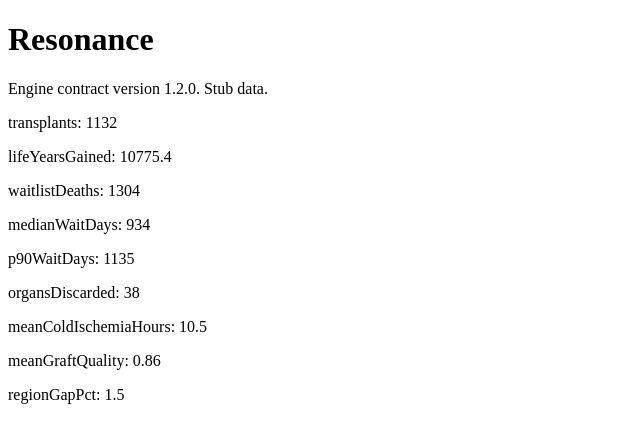
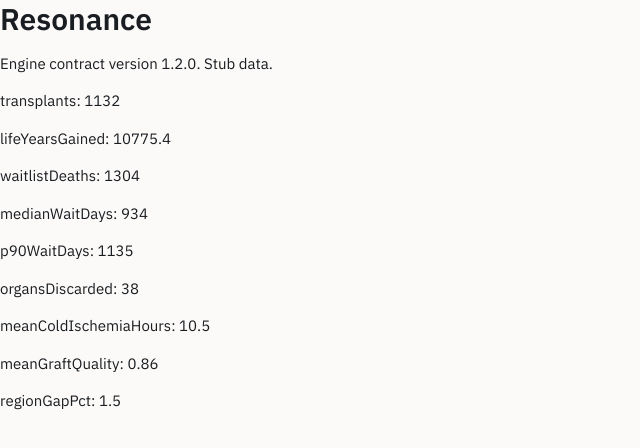
Before and after one commit to K-RANGARAJAN/Allocate, a React (Vite) app: page / in a window 1280 px wide. Shown: the top 448 px of the page, without its empty margins (0-640 px from the left). Built offline with nearby package versions, Linux system fonts and the light colour scheme.

Commit message:
Added base styles and panel primitives

```diff
--- a/src/main.tsx
+++ b/src/main.tsx
@@ -3,6 +3,7 @@ import { createRoot } from "react-dom/client";
 import { App } from "./ui/App";
 
 import "./styles/tokens.css";
+import "./styles/base.css";
 
 const container = document.getElementById("root");
 if (container === null) {
--- /dev/null
+++ b/src/styles/base.css
@@ -0,0 +1,61 @@
+/* Base styles: the reset, the page frame, and the primitives every panel in the
+   interface is built from. Component files add to these, they do not restate
+   them. */
+
+*,
+*::before,
+*::after {
+  box-sizing: border-box;
+}
+
+body {
+  margin: 0;
+  background: var(--paper);
+  color: var(--ink);
+  font-family: var(--font-sans);
+  font-size: var(--text-base);
+  font-weight: var(--weight-regular);
+  line-height: 1.5;
+  -webkit-font-smoothing: antialiased;
+}
+
+h1,
+h2,
+h3 {
+  margin: 0;
+  font-weight: var(--weight-semibold);
+  line-height: 1.25;
+}
+
+/* Every number on screen carries this, so columns of figures align and a digit
+   changing between runs never shifts the row it sits in. */
+.num {
+  font-variant-numeric: var(--numeric);
+}
+
+.panel {
+  background: var(--panel);
+  border: var(--border);
+  border-radius: var(--radius-lg);
+  box-shadow: var(--shadow-panel);
+  padding: var(--space-5);
+}
+
+.panel-title {
+  font-size: var(--text-lg);
+  margin-bottom: var(--space-1);
+}
+
+.panel-note {
+  color: var(--soft-ink);
+  font-size: var(--text-sm);
+  margin: 0 0 var(--space-4);
+}
+
+.label {
+  color: var(--soft-ink);
+  font-size: var(--text-xs);
+  font-weight: var(--weight-medium);
+  letter-spacing: 0.06em;
+  text-transform: uppercase;
+}
```
Also changed, not shown: 1 other file (tests, documents, lock files or other folders).
